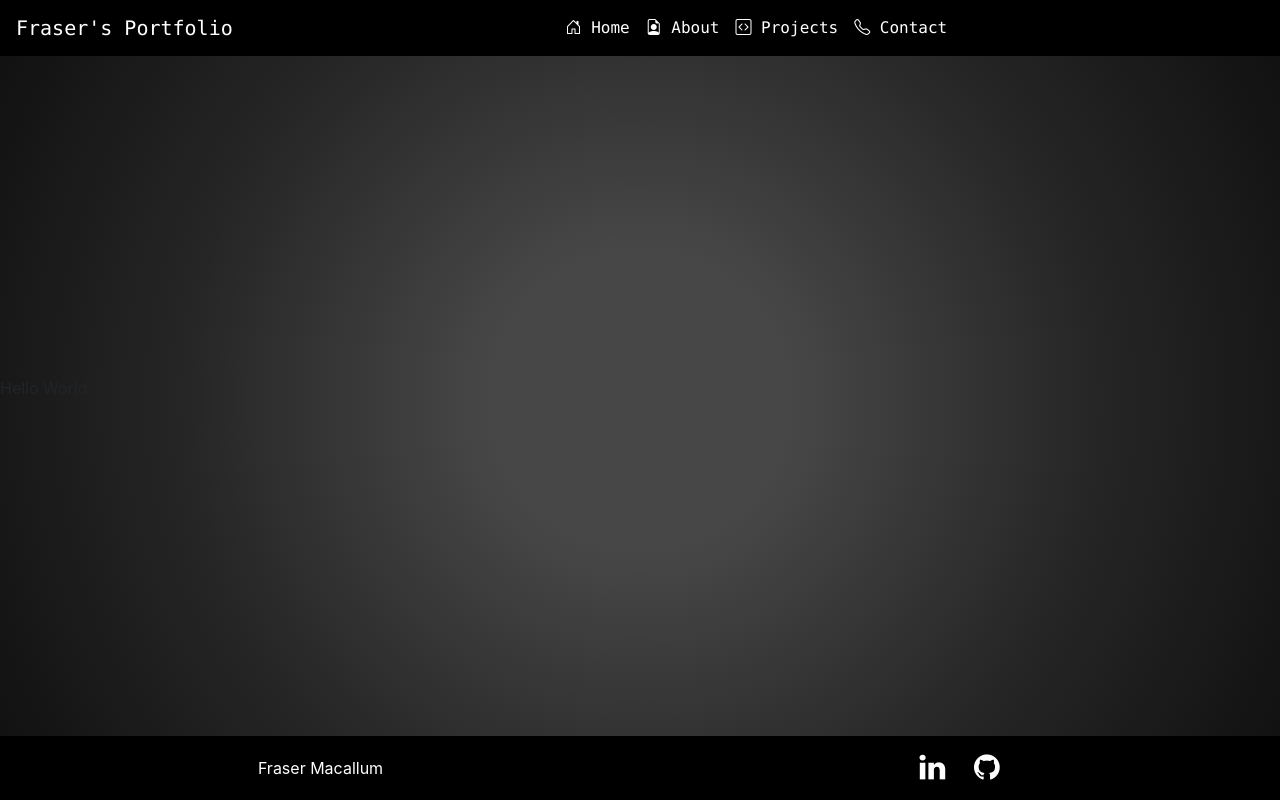
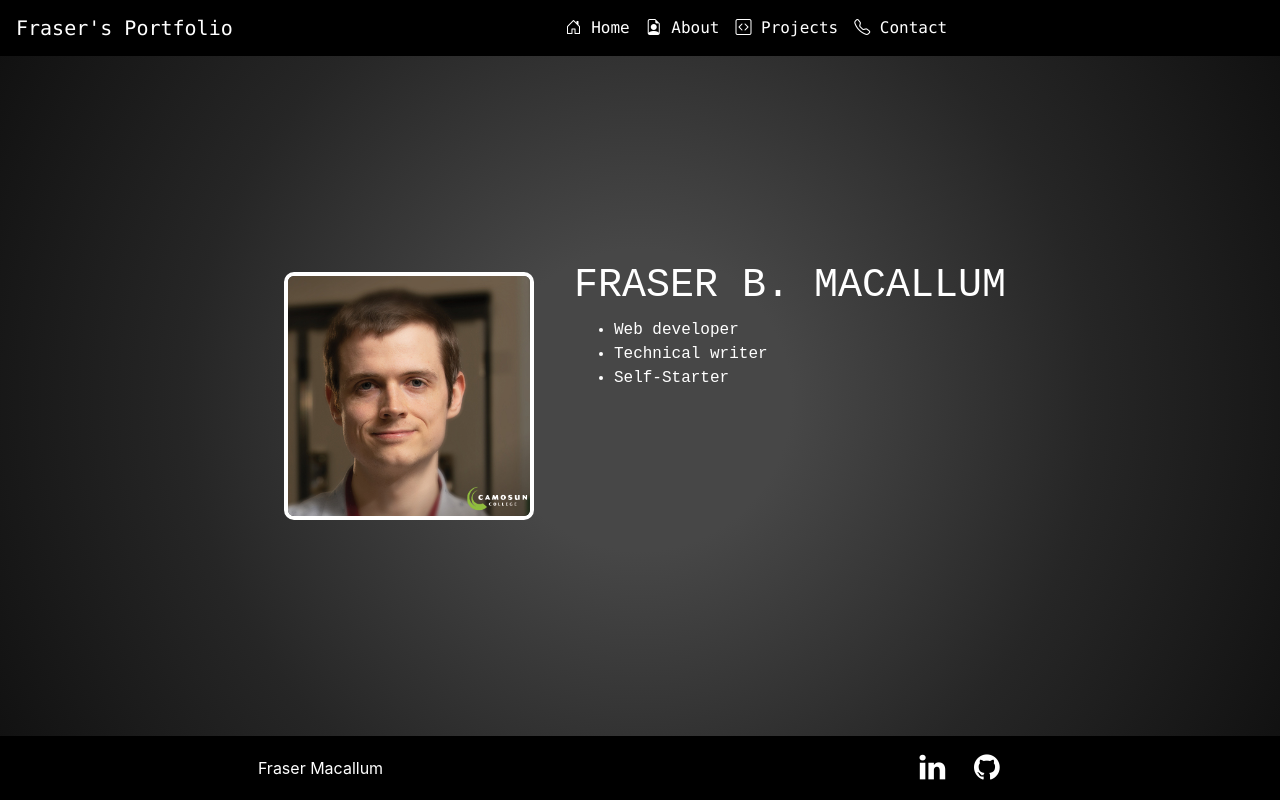
Before and after one commit to frayfray248/portfolio-react, a React (Create React App) app: page /portfolio in a window 1280 px wide. Built offline with nearby package versions, Linux system fonts and the light colour scheme.

Commit message:
Landing Page

```diff
--- a/src/App.js
+++ b/src/App.js
@@ -2,16 +2,14 @@ import GlobalStyle from './styledComponents/GlobalStyle';
 import PortfolioPage from './styledComponents/StyledPortfolioPage'
 import PortfolioNavbar from './styledComponents/StyledPortfolioNavbar';
 import Footer from './styledComponents/StyledFooter';
-import Col from 'react-bootstrap/Col';
-import Row from 'react-bootstrap/Row';
-import Container from 'react-bootstrap/Container';
+import Landing from './styledComponents/StyledLanding';
 
 const App = () => {
   return (
     <PortfolioPage>
       <GlobalStyle />
         <PortfolioNavbar />
-        <p>Hello World</p>
+          <Landing />
         <Footer />
     </PortfolioPage>
   );
--- /dev/null
+++ b/src/components/Landing.js
@@ -0,0 +1,27 @@
+import Row from 'react-bootstrap/Row';
+import Col from 'react-bootstrap/Col';
+import Container from 'react-bootstrap/Container';
+import profilePic from '../res/profilePic.png';
+import ProfilePicture from '../styledComponents/StyledProfilePicture';
+
+const Landing = ({ className }) => (
+    <div className={`${className}`}>
+        <Container >
+            <Row className="justify-content-sm-center">
+                <Col md="auto">
+                    <ProfilePicture src={profilePic} />
+                </Col>
+                <Col md="auto">
+                    <h1>FRASER B. MACALLUM</h1>
+                    <ul>
+                        <li>Web developer</li>
+                        <li>Technical writer</li>
+                        <li>Self-Starter</li>
+                    </ul>
+                </Col>
+            </Row>
+        </Container>
+    </div>
+)
+
+export default Landing;
--- /dev/null
+++ b/src/styledComponents/StyledLanding.js
@@ -0,0 +1,9 @@
+import styled from 'styled-components';
+import Landing from '../components/Landing';
+
+const StyledLanding = styled(Landing)`
+    color: white;
+    font-family: "Courier New";
+`
+
+export default StyledLanding;
--- /dev/null
+++ b/src/styledComponents/StyledProfilePicture.js
@@ -0,0 +1,14 @@
+import styled from 'styled-components';
+import Image from 'react-bootstrap/Image';
+
+const ProfilePicture = ({...props}) => (<Image {...props}/>)
+
+const StyledProfilePicture = styled(ProfilePicture)`
+    max-width: 250px;
+    max-height: 250px;
+    margin : 10px;
+    border: 4px solid white;
+    border-radius: 10px;
+`
+
+export default StyledProfilePicture;
```
Also changed, not shown: src/res/profilePic.png (added), 1 other file (tests, documents, lock files or other folders).
